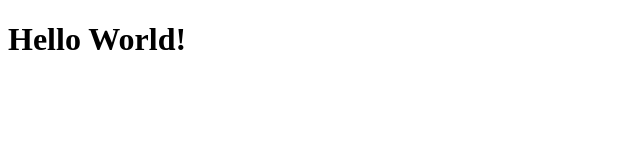
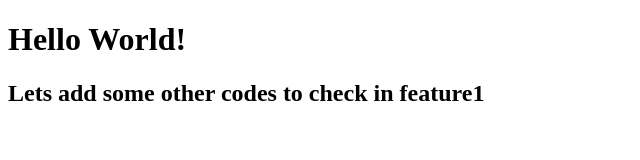
Before and after one commit to Deepak-hub-tech/LearnFSD, a plain HTML site: page index.html in a window 1280 px wide. Shown: the whole page, without its empty margins (0-640 px from the left). Drawn offline with Linux system fonts and the light colour scheme.

Commit message:
Add: in Feature1 branch

```diff
--- a/index.html
+++ b/index.html
@@ -8,6 +8,6 @@
 </head>
 <body>
     <h1>Hello World!</h1>
-
+    <h2>Lets  add some other codes to check in feature1</h2>
 </body>
 </html>
```
